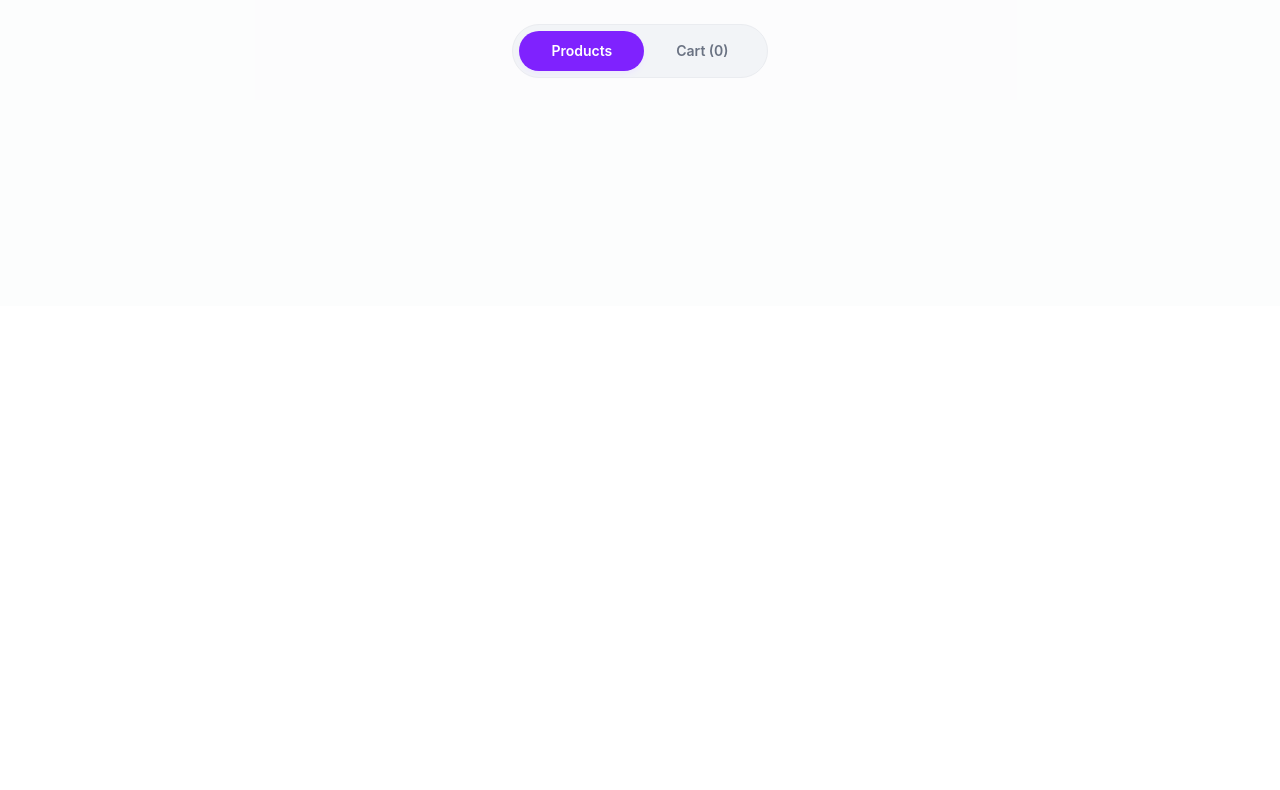
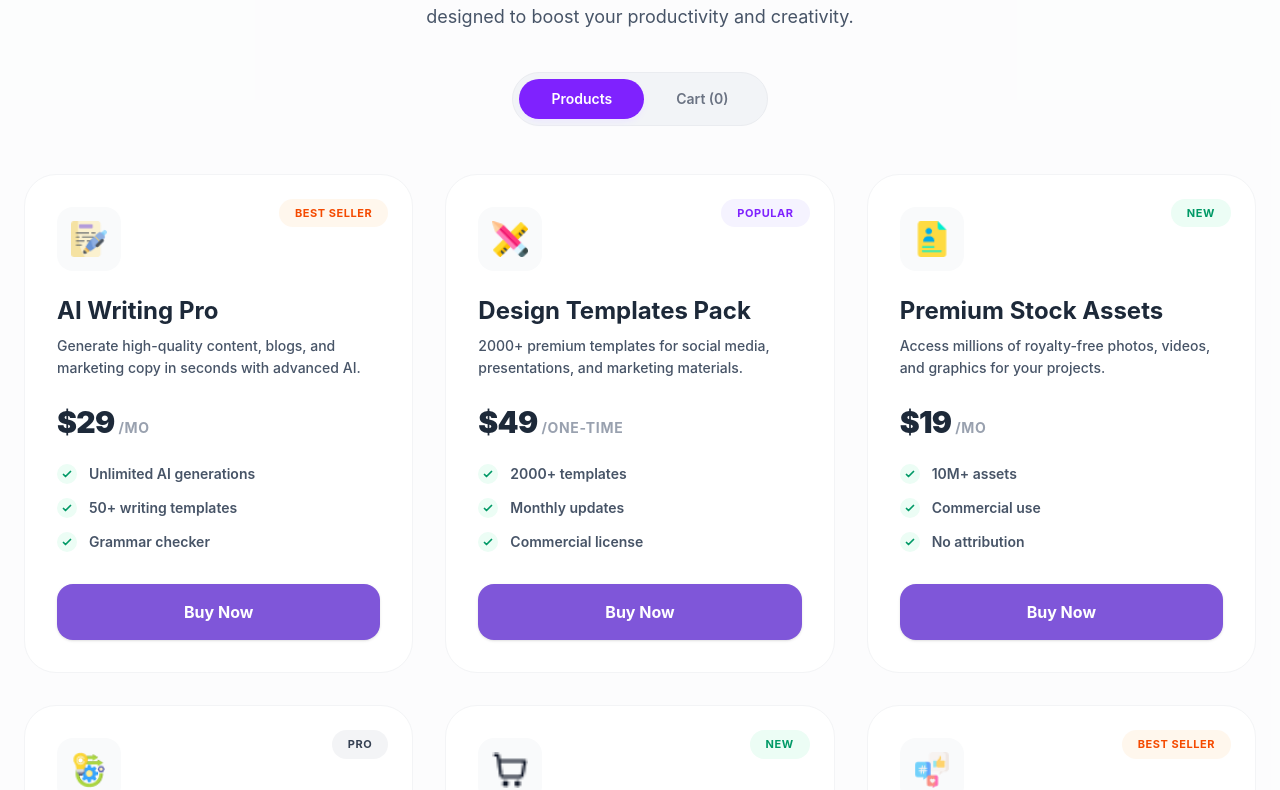
Before and after one commit to ahadunnobi/DigiTools, a React (Vite) app: page / in a window 1280 px wide. Shown: the part 1171-1961 px from the top of the page. Before the commit the page ends 1477 px from the top, so only its background shows below. Built offline with nearby package versions, Linux system fonts and the light colour scheme.

Commit message:
card added

```diff
--- /dev/null
+++ b/src/components/ProductCard.jsx
@@ -0,0 +1,72 @@
+import React from 'react';
+
+const tagColors = {
+  'best-seller': 'bg-orange-50 text-orange-600',
+  'popular': 'bg-violet-50 text-violet-600',
+  'new': 'bg-emerald-50 text-emerald-600',
+};
+
+const ProductCard = ({ product }) => {
+  return (
+    <div className="bg-white rounded-[2rem] border border-gray-100 p-8 flex flex-col justify-between hover:shadow-2xl hover:shadow-violet-100 transition-all duration-500 group relative">
+      {/* Tag Badge */}
+      {product.tag && (
+        <span className={`absolute top-6 right-6 text-[11px] font-bold px-4 py-1.5 rounded-full uppercase tracking-wider ${tagColors[product.tagType] || 'bg-gray-100 text-gray-700'}`}>
+          {product.tag}
+        </span>
+      )}
+
+      {/* Icon */}
+      <div className="mb-6">
+        <div className="h-16 w-16 rounded-2xl bg-gray-50 flex items-center justify-center p-3.5 group-hover:bg-violet-50 transition-colors">
+          <img
+            src={product.icon}
+            alt={product.name}
+            className="h-full w-full object-contain"
+          />
+        </div>
+      </div>
+
+      {/* Name & Description */}
+      <div className="mb-6">
+        <h3 className="text-2xl font-bold text-[#1D2939] mb-2 group-hover:text-violet-600 transition-colors">
+          {product.name}
+        </h3>
+        <p className="text-[#475467] text-sm leading-relaxed line-clamp-2 font-medium">
+          {product.description}
+        </p>
+      </div>
+
+      {/* Price */}
+      <div className="mb-6 flex items-baseline gap-1">
+        <span className="text-3xl font-black text-[#1D2939] tracking-tight">
+          ${product.price}
+        </span>
+        <span className="text-sm text-gray-400 font-bold uppercase tracking-wider">
+          /{product.period === 'one-time' ? 'One-Time' : 'Mo'}
+        </span>
+      </div>
+
+      {/* Features */}
+      <ul className="space-y-3.5 mb-8">
+        {product.features.map((feature, i) => (
+          <li key={i} className="flex items-center gap-3 text-sm text-[#475467] font-semibold">
+            <div className="h-5 w-5 rounded-full bg-emerald-50 flex items-center justify-center flex-shrink-0">
+              <svg className="h-3 w-3 text-emerald-600" fill="none" viewBox="0 0 24 24" stroke="currentColor" strokeWidth={3.5}>
+                <path strokeLinecap="round" strokeLinejoin="round" d="M5 13l4 4L19 7" />
+              </svg>
+            </div>
+            {feature}
+          </li>
+        ))}
+      </ul>
+
+      {/* Buy Now Button */}
+      <button className="w-full py-4 bg-[#7F56D9] text-white font-bold rounded-2xl hover:bg-violet-700 hover:shadow-xl hover:shadow-violet-200 active:scale-[0.97] transition-all text-base shadow-sm">
+        Buy Now
+      </button>
+    </div>
+  );
+};
+
+export default ProductCard;
--- a/src/components/Products.jsx
+++ b/src/components/Products.jsx
@@ -1,4 +1,6 @@
 import React, { useState } from 'react';
+import productsData from '../data/products.json';
+import ProductCard from './ProductCard';
 
 const Products = () => {
   const [activeTab, setActiveTab] = useState('products');
@@ -42,10 +44,32 @@ const Products = () => {
           </div>
         </div>
 
-        {/* Content Placeholder (to be populated later) */}
-        <div className="min-h-[100px]">
-          {/* Product cards will be added here */}
-        </div>
+        {/* Content */}
+        {activeTab === 'products' ? (
+          <div className="grid grid-cols-1 md:grid-cols-2 lg:grid-cols-3 gap-8">
+            {productsData.map((product) => (
+              <ProductCard key={product.id} product={product} />
+            ))}
+          </div>
+        ) : (
+          <div className="text-center py-20 animate-fade-in">
+            <div className="mb-6 inline-flex h-20 w-20 items-center justify-center rounded-full bg-violet-50 text-violet-600">
+              <svg className="h-10 w-10" fill="none" viewBox="0 0 24 24" stroke="currentColor">
+                <path strokeLinecap="round" strokeLinejoin="round" strokeWidth={1.5} d="M3 3h2l.4 2M7 13h10l4-8H5.4M7 13l-1.4 6h12.8M7 13L5.4 5M17 21a1 1 0 100-2 1 1 0 000 2zm-8 0a1 1 0 100-2 1 1 0 000 2z"/>
+              </svg>
+            </div>
+            <h3 className="text-2xl font-bold text-gray-900 mb-2">Your cart is empty</h3>
+            <p className="text-gray-500 mb-8 max-w-sm mx-auto">
+              Looks like you haven't added any premium tools to your cart yet. Browse our selection and start creating!
+            </p>
+            <button
+              onClick={() => setActiveTab('products')}
+              className="px-8 py-3 bg-violet-600 text-white font-bold rounded-xl hover:bg-violet-700 transition-all shadow-lg shadow-violet-100"
+            >
+              View Products
+            </button>
+          </div>
+        )}
       </div>
     </section>
   );
--- a/src/components/Stats.jsx
+++ b/src/components/Stats.jsx
@@ -30,7 +30,7 @@ const StatItem = ({ endValue, label, isDecimal = false, suffix = "", trigger })
   }, [endValue, trigger]);
 
   return (
-    <div className="flex flex-col items-center justify-center py-12 px-6 group relative transition-all duration-500">
+    <div className="flex flex-col items-center justify-center py-8 px-6 group relative transition-all duration-500">
       <h3 className="text-6xl md:text-7xl font-black text-white mb-3 font-sans tracking-tight drop-shadow-sm group-hover:scale-105 transition-transform">
         {isDecimal ? count.toFixed(1) : Math.floor(count)}
         {suffix}
@@ -66,7 +66,7 @@ const Stats = () => {
   }, []);
 
   return (
-    <section ref={sectionRef} className="bg-violet-600 w-full overflow-hidden relative shadow-[inset_0_2px_15px_rgba(0,0,0,0.1)] py-4">
+    <section ref={sectionRef} className="bg-violet-600 w-full overflow-hidden relative shadow-[inset_0_2px_15px_rgba(0,0,0,0.1)] py-2 my-12 rounded-3xl max-w-[1280px] mx-auto">
       {/* Dynamic background accents */}
       <div className="absolute top-0 left-1/4 w-[500px] h-full bg-violet-500/20 blur-[120px] rounded-full pointer-events-none animate-pulse" />
       <div className="absolute top-0 right-1/4 w-[500px] h-full bg-indigo-500/10 blur-[100px] rounded-full pointer-events-none" />
```
